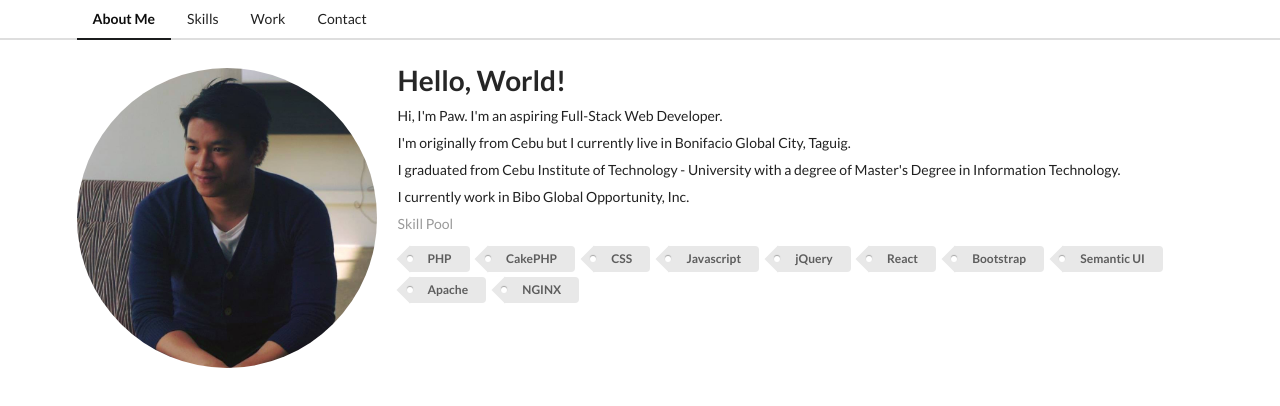
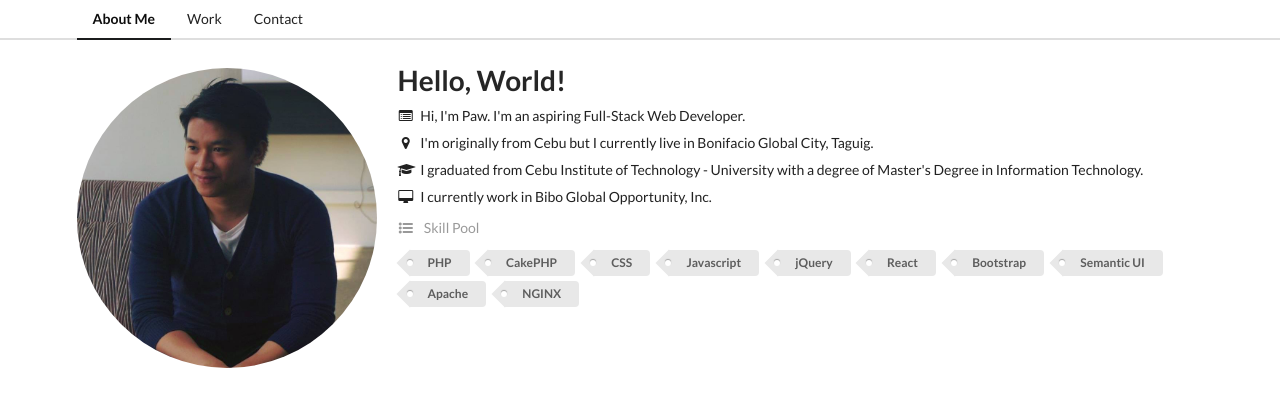
Before and after one commit to pawbibo/pawbibo.github.io, a plain HTML site: page index.html in a window 1280 px wide. Drawn offline with Linux system fonts and the light colour scheme.

Commit message:
Added icons

```diff
--- a/index.html
+++ b/index.html
@@ -17,9 +17,6 @@
           About Me
         </a>
         <a class="item">
-          Skills
-        </a>
-        <a class="item">
           Work
         </a>
         <a class="item">
@@ -36,12 +33,12 @@
         <div class="content">
           <div class="ui huge header">Hello, World!</div>
           <div class="description">
-            <p>Hi, I'm Paw. I'm an aspiring Full-Stack Web Developer.</p>
-            <p>I'm originally from Cebu but I currently live in Bonifacio Global City, Taguig.</p>
-            <p>I graduated from Cebu Institute of Technology - University with a degree of Master's Degree in Information Technology.</p>
-            <p>I currently work in Bibo Global Opportunity, Inc.</p>
+            <p><i class="browser icon"></i> Hi, I'm Paw. I'm an aspiring Full-Stack Web Developer.</p>
+            <p><i class="marker icon"></i> I'm originally from Cebu but I currently live in Bonifacio Global City, Taguig.</p>
+            <p><i class="student icon"></i> I graduated from Cebu Institute of Technology - University with a degree of Master's Degree in Information Technology.</p>
+            <p><i class="computer icon"></i> I currently work in Bibo Global Opportunity, Inc.</p>
           </div>
-          <div class="extra">Skill Pool</div>
+          <div class="extra"><i class="unordered list icon"></i> Skill Pool</div>
           <div class="meta">
              <div class="ui tag label skill-pool">PHP</div>
              <div class="ui tag label skill-pool">CakePHP</div>
```
